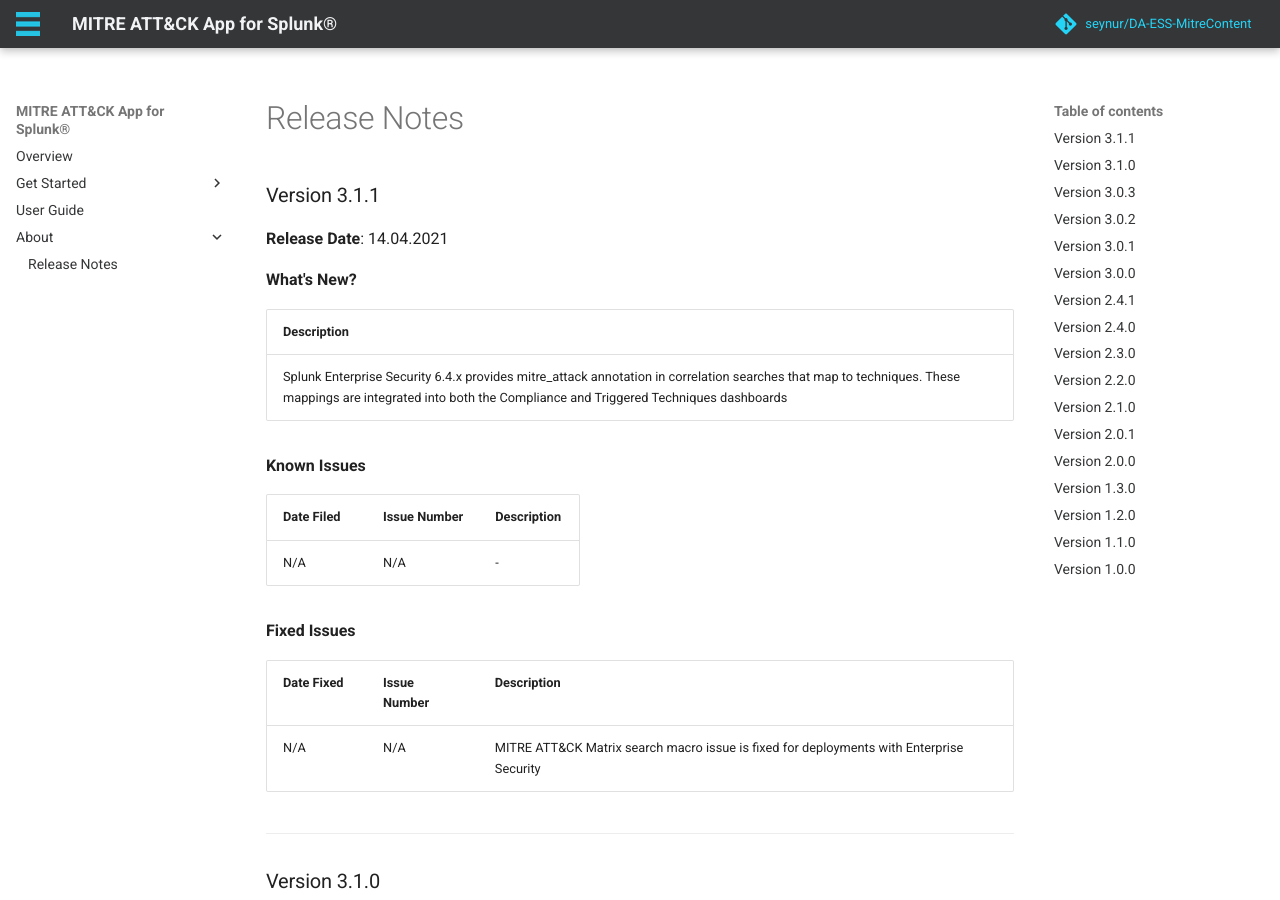
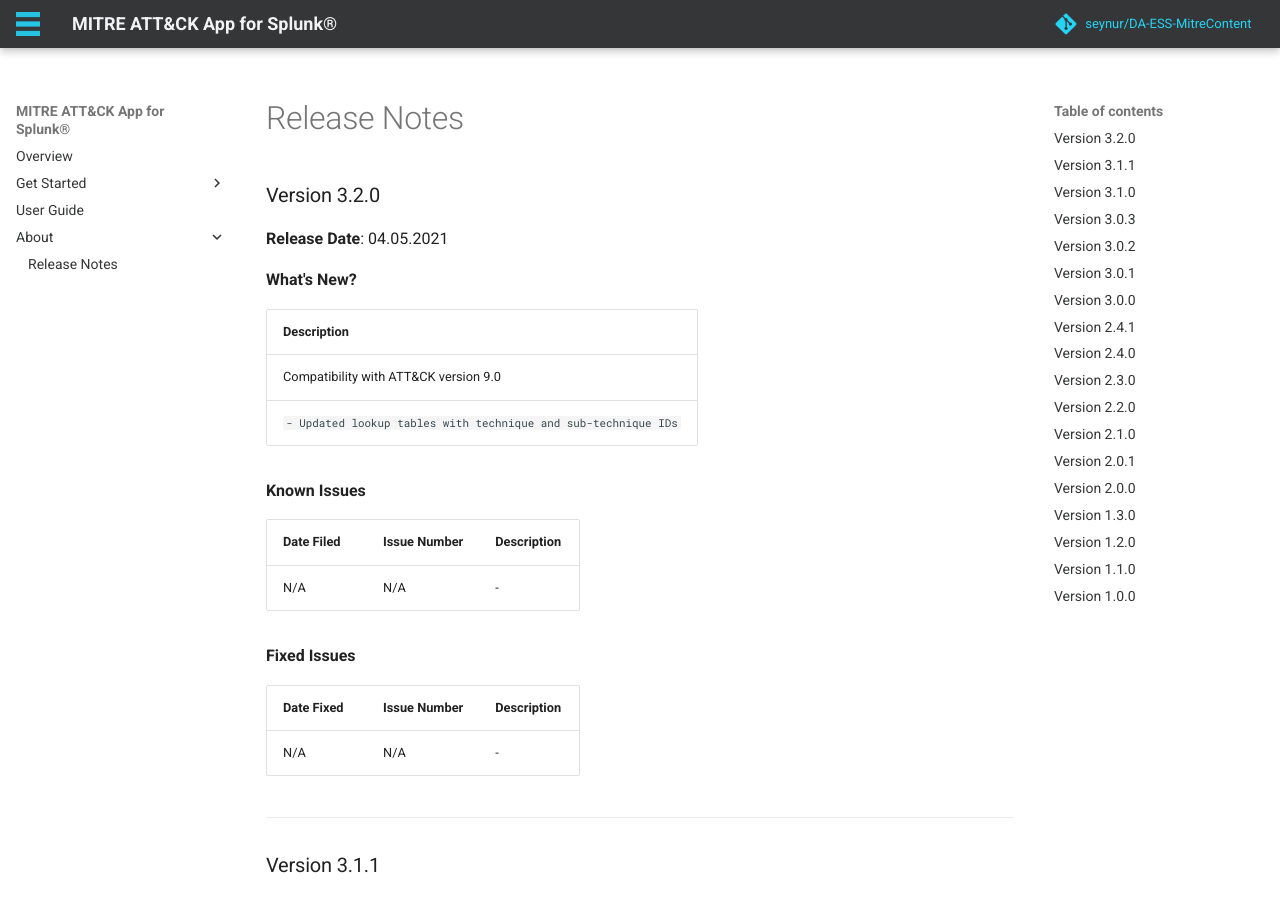
Before and after one commit to Oykucann/mitre-app-for-splunk-docs, an MkDocs documentation site: the page built from docs/release_notes.md, in a window 1280 px wide and 900 px high. Built offline with MkDocs 1.6.1 and Material for MkDocs 9.7.7, drawn with Linux system fonts in a browser that asks for light colours; comment, search, counter and statistics services are not loaded; the version menu is left out.

Commit message:
add v3.2

```diff
--- a/docs/release_notes.md
+++ b/docs/release_notes.md
@@ -1,7 +1,32 @@
 ---
 title: Release Notes
 layout: documentation
-latest_version: 3.1.1
+latest_version: 3.2.0
+---
+
+### Version 3.2.0
+**Release Date**: 04.05.2021
+
+**What's New?**
+
+| Description
+| --------------
+| Compatibility with ATT&CK version 9.0
+| ``- Updated lookup tables with technique and sub-technique IDs``
+
+**Known Issues**
+
+| Date Filed    | Issue Number      | Description |
+| ------------- | ----------------  | ----------------------
+| N/A    | N/A          | -
+
+
+**Fixed Issues**
+
+| Date Fixed    | Issue Number      | Description |
+| ------------- | ----------------  | ----------------------
+| N/A    | N/A	          | -
+
 ---
 
 ### Version 3.1.1
--- a/mkdocs.yml
+++ b/mkdocs.yml
@@ -50,7 +50,7 @@
     - icon: fontawesome/brands/twitter
       link: https://twitter.com/seynur
   generator: false
-  current_version: 3.1.0
+  current_version: 3.2.0
   version:
     provider: mike
 
```
